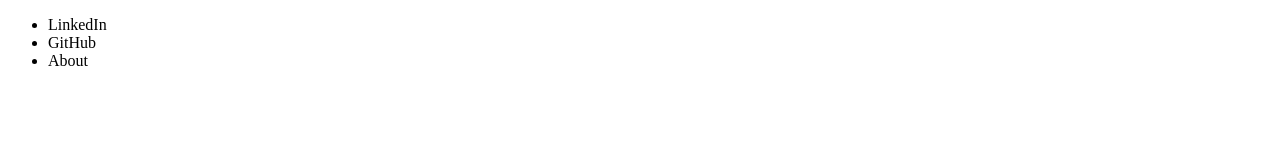
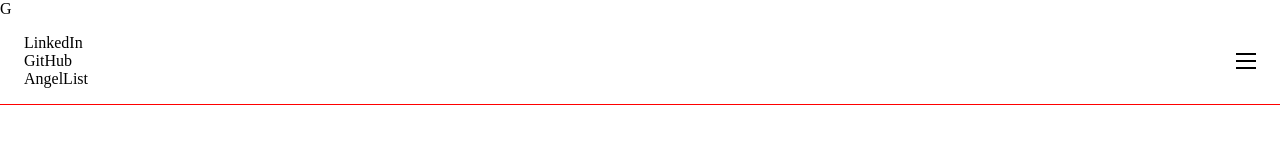
Before and after one commit to guticode04/HTML-CSS, a plain HTML site: page HamburgerMenu/index.html in a window 1280 px wide. Drawn offline with Linux system fonts and the light colour scheme.

Commit message:
Add classes and strat styling

```diff
--- a/HamburgerMenu/index.html
+++ b/HamburgerMenu/index.html
@@ -5,23 +5,24 @@
       <title>Hamburger Menu</title>
    </head>
    <body>
-      <header>
-         <nav>
-            <ul>
-               <li>
+      <header class="header">
+         <a>G</a>
+         <nav class="navbar">
+            <ul class="nav-menu">
+               <li class="nav-menu-item">
                   <a>LinkedIn</a>
                </li>
-               <li>
+               <li class="nav-menu-item">
                   <a>GitHub</a>
                </li>
-               <li>
-                  <a>About</a>
+               <li class="nav-menu-item">
+                  <a>AngelList</a>
                </li>
             </ul>
-            <div>
-               <span></span>
-               <span></span>
-               <span></span>
+            <div class="hamburger-container">
+               <span class="bar"></span>
+               <span class="bar"></span>
+               <span class="bar"></span>
             </div>
          </nav>
       </header>
--- a/HamburgerMenu/styles.css
+++ b/HamburgerMenu/styles.css
@@ -0,0 +1,38 @@
+/* Reset */
+* {
+   margin: 0;
+   padding: 0;
+   box-sizing: border-box;
+}
+
+li {
+   list-style: none;
+}
+
+a {
+   text-decoration: none;
+}
+
+.header {
+   border-bottom: 1px solid red;
+}
+
+.navbar {
+   display: flex;
+   justify-content: space-between;
+   align-items: center;
+   padding: 1rem 1.5rem;
+}
+
+.hamburger {
+   display: none;
+}
+
+.bar {
+   display: block;
+   width: 20px;
+   height: 2px;
+   margin: 5px auto;
+   transition: all 0.3s ease-in-out;
+   background-color: black;
+}
```
